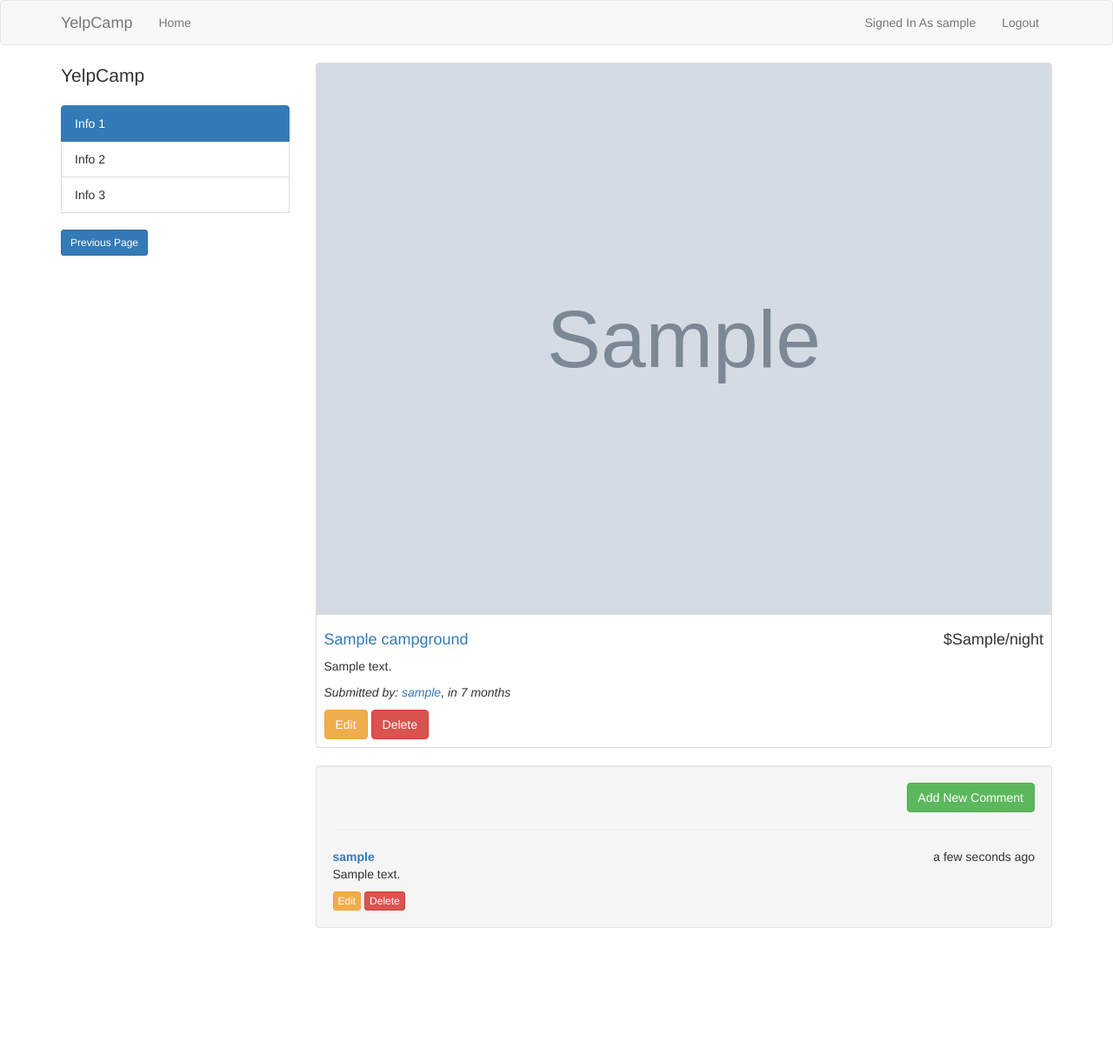
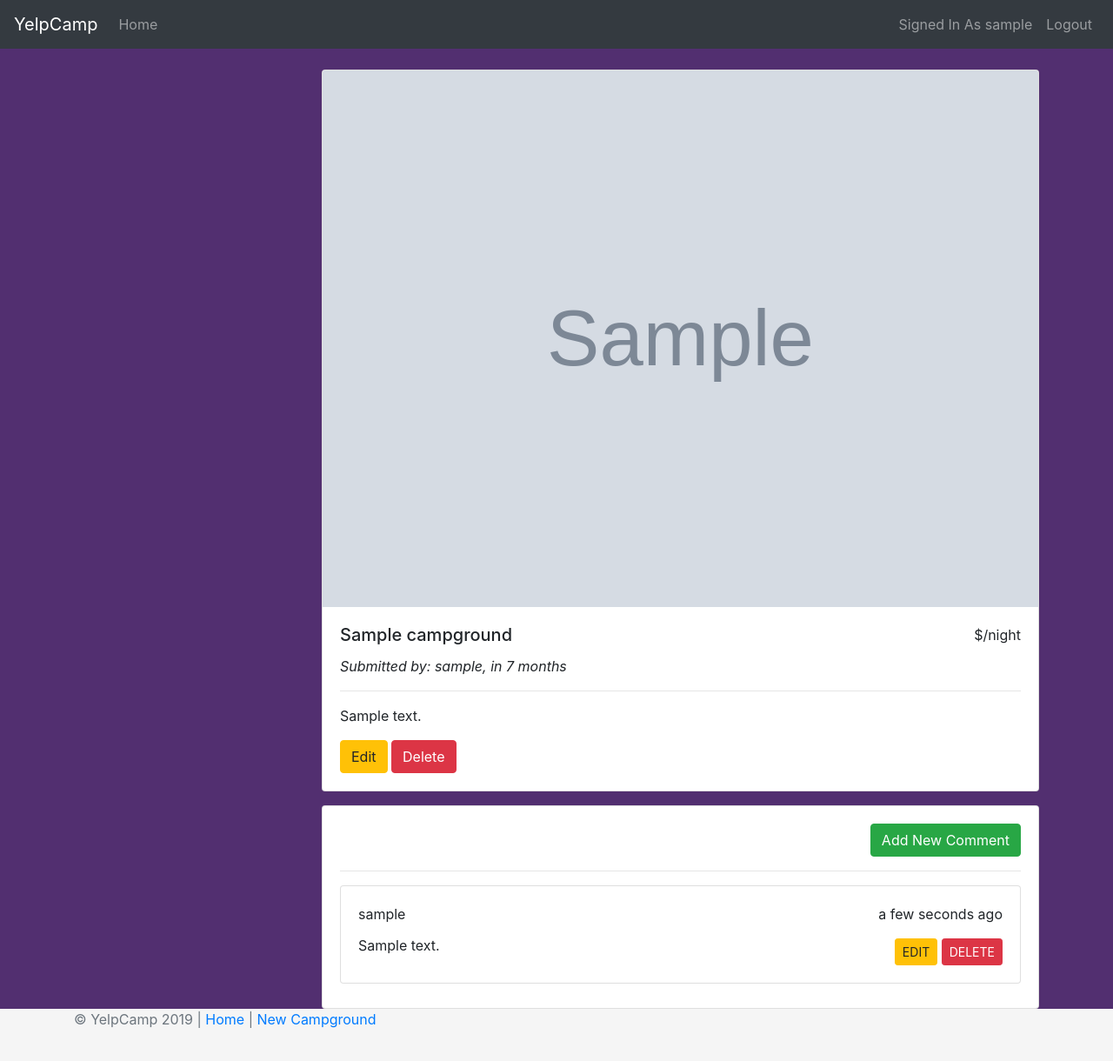
Before and after one commit to chickenteeth/camp_az, a Node server app: page /campgrounds/600000000000000000000001 in a window 1280 px wide. Shown: the whole page at 87% size. Before the commit the page ends 1067 px from the top, so only its background shows below. Run offline with Node 20, Linux system fonts and the light colour scheme; the visitor is signed in with stand-in values (Sample User, id 1); tables that the repository leaves empty hold one stand-in row (values such as "Sample post"); grey boxes marked "Sample" are stand-in pictures; some libraries are stand-ins or nearby versions.

Commit message:
commit to github

```diff
--- a/models/campground.js
+++ b/models/campground.js
@@ -4,6 +4,7 @@ var campgroundSchema = new mongoose.Schema({
     name: String,
 	price: String,
     image: String,
+	imageId: String,
     description: String,
 	createdAt: { type: Date, default: Date.now },
 	author: {
--- a/package.json
+++ b/package.json
@@ -13,6 +13,7 @@
     "@sendgrid/mail": "^6.3.1",
     "async": "^2.6.2",
     "body-parser": "^1.18.3",
+    "cloudinary": "^1.14.0",
     "connect-flash": "^0.1.1",
     "ejs": "^2.6.1",
     "express": "^4.16.4",
@@ -21,6 +22,7 @@
     "method-override": "^3.0.0",
     "moment": "^2.24.0",
     "mongoose": "^5.5.0",
+    "multer": "^1.4.1",
     "nodemailer": "^6.1.1",
     "nodemailer-sendgrid-transport": "^0.2.0",
     "nodemon": "^1.18.11",
--- a/public/stylesheets/main.css
+++ b/public/stylesheets/main.css
@@ -1,3 +1,51 @@
+html {
+	position: relative;
+	min-height: 100%;
+}
+body {
+  /* Margin bottom by footer height */
+	margin-bottom: 60px;
+	background: #522f70;
+}
+.footer {
+	position: absolute;
+	bottom: 0;
+	width: 100%;
+	/* Set the fixed height of the footer here */
+	height: 60px;
+	background-color: #f5f5f5;
+}
+
+.form-signin {
+	width: 100%;
+	max-width: 330px;
+	padding: 15px;
+	margin: 0 auto;
+}
+
+.form-signin .form-control {
+	position: relative;
+	box-sizing: border-box;
+	height: auto;
+	padding: 10px;
+	font-size: 16px;
+}
+
+.form-signin .form-control:focus {
+	z-index: 2;
+}
+
+.form-signin input[type="text"] {
+	margin-bottom: -1px;
+	border-bottom-right-radius: 0;
+	border-bottom-left-radius: 0;
+}
+.form-signin input[type="password"] {
+	margin-bottom: 10px;
+	border-top-left-radius: 0;
+	border-top-right-radius: 0;
+}
+
 .thumbnail img {
 	width: 100%;
 }
@@ -11,7 +59,7 @@
 }
 
 .delete-form{
-	display: inline;
+	display: inline-block;
 }
 
 .back {
@@ -25,3 +73,12 @@
 .reset {
 	padding-top: 20px;
 }
+
+.card {
+	transition: ease-in, .5s;
+}
+
+.card:hover {
+	box-shadow: 20px 20px 20px blue;
+	transform: rotate(360deg);
+}
--- a/routes/campgrounds.js
+++ b/routes/campgrounds.js
@@ -3,6 +3,27 @@ var router = express.Router();
 var Campground = require("../models/campground");
 var Comment = require("../models/comment");
 var middleware = require("../middleware");
+var multer = require('multer');
+var storage = multer.diskStorage({
+  filename: function(req, file, callback) {
+    callback(null, Date.now() + file.originalname);
+  }
+});
+var imageFilter = function (req, file, cb) {
+    // accept image files only
+    if (!file.originalname.match(/\.(jpg|jpeg|png|gif)$/i)) {
+        return cb(new Error('Only image files are allowed!'), false);
+    }
+    cb(null, true);
+};
+var upload = multer({ storage: storage, fileFilter: imageFilter});
+
+var cloudinary = require('cloudinary');
+cloudinary.config({
+  cloud_name: 'di12tfvna',
+  api_key: process.env.CLOUDINARY_API_KEY,
+  api_secret: process.env.CLOUDINARY_API_SECRET
+});
 
 //INDEX - show all campgrounds
 router.get("/", function(req, res){
@@ -33,26 +54,33 @@ router.get("/", function(req, res){
 });
 
 //CREATE - add new campground to DB
-router.post("/", middleware.isLoggedIn,function(req, res){
-    // get data from form and add to campgrounds array
-    var name = req.body.name;
-	var price = req.body.price;
-    var image = req.body.image;
-    var desc = req.body.description;
-	var author = {
+router.post("/", middleware.isLoggedIn, upload.single('image'), function(req, res) {
+	cloudinary.v2.uploader.upload(req.file.path, function(err, result) {
+		if(err) {
+		req.flash('error', err.message);
+		return res.redirect('back');
+		}
+		// add cloudinary url for the image to the campground object under image property
+		req.body.campground.image = result.secure_url;
+		// add image's public_id to campground object
+		req.body.campground.imageId = result.public_id;
+		// add price to campground
+		req.body.price = req.body.price;
+		// add author to campground
+		req.body.campground.author = {
 		id: req.user._id,
 		username: req.user.username
 		};
-    var newCampground = {name: name, image: image, description: desc, author: author};
-    // Create a new campground and save to DB
-    Campground.create(newCampground, function(err, newlyCreated){
-        if(err){
-            console.log(err);
-        } else {
-            //redirect back to campgrounds page
-			console.log(newlyCreated);
-            res.redirect("/campgrounds");
+		// add description to campground
+		req.body.campground.desc = req.body.description;
+
+      Campground.create(req.body.campground, function(err, campground) {
+        if (err) {
+          req.flash('error', err.message);
+          return res.redirect('back');
         }
+        res.redirect('/campgrounds/' + campground.id);
+      });
     });
 });
 
@@ -82,29 +110,52 @@ router.get("/:id/edit", middleware.checkCampgroundOwnership, function(req, res){
 	});
 });
 
-//Update Campground Route
-router.put("/:id", middleware.checkCampgroundOwnership, function(req, res){
-	Campground.findByIdAndUpdate(req.params.id, req.body.campground, function(err, updatedCampground){
-		if (err){
-			res.redirect("/campgrounds");
-		} else{
+router.put("/:id", middleware.checkCampgroundOwnership, upload.single('image'), function(req, res){
+    Campground.findById(req.params.id, async function(err, campground){
+        if(err){
+            req.flash("error", err.message);
+            res.redirect("back");
+        } else {
+            if (req.file) {
+              try {
+                  await cloudinary.v2.uploader.destroy(campground.imageId);
+                  var result = await cloudinary.v2.uploader.upload(req.file.path);
+                  campground.imageId = result.public_id;
+                  campground.image = result.secure_url;
+              } catch(err) {
+                  req.flash("error", err.message);
+                  return res.redirect("back");
+              }
+            }
+			campground.name = req.body.campground.name;
+			campground.description = req.body.campground.description;
+			campground.price = req.body.campground.price;
+			campground.save();
+			req.flash("success", "Successfully updated");
 			res.redirect("/campgrounds/" + req.params.id);
         }
     });
 });
 
 //Destroy Campground Route and Associated Comments
-router.delete("/:id", middleware.checkCampgroundOwnership, (req, res) => {
-    Campground.findByIdAndRemove(req.params.id, (err, campgroundRemoved) => {
-        if (err) {
-            console.log(err);
+router.delete('/:id', function(req, res) {
+	Campground.findById(req.params.id, async function(err, campground) {
+		if(err) {
+			req.flash("error", err.message);
+			return res.redirect("back");
 			}
-        Comment.deleteMany( {_id: { $in: campgroundRemoved.comments } }, (err) => {
-            if (err) {
-                console.log(err);
+			try {
+				await cloudinary.v2.uploader.destroy(campground.imageId);
+				Comment.deleteMany( {_id: { $in: campground.comments } });
+				campground.remove();
+				req.flash('success', 'Campground deleted successfully!');
+				res.redirect('/campgrounds');
+			} catch(err) {
+			if(err) {
+			  req.flash("error", err.message);
+			  return res.redirect("back");
 			}
-            res.redirect("/campgrounds");
-        });
+		}
 	});
 });
 
--- a/views/campgrounds/show.ejs
+++ b/views/campgrounds/show.ejs
@@ -1,59 +1,64 @@
 <% include ../partials/header %>
-
 <div class="row">
   <div class="col-md-3">
-			<p class="lead">
-				YelpCamp
-			</p>
-			<div class="list-group">
-				<li class="list-group-item active">Info 1</li>
-				<li class="list-group-item">Info 2</li>
-				<li class="list-group-item">Info 3</li>
-				<a class="btn btn-sm btn-primary back" href="/campgrounds">Previous Page</a>
-			</div>
+    <div id="map"></div>
   </div>
   <div class="col-md-9">
-            <div class="thumbnail">
-                <img class="img-responsive" src="<%= campground.image %>">
-                <div class="caption-full">
-                    <h4 class="pull-right">$<%= campground.price %>/night</h4>
-                    <h4><a><%=campground.name%></a></h4>
-                    <p><%= campground.description %></p>
-					<p><em>Submitted by: <a href="/users/<%= campground.author.id %>"><%= campground.author.username %></a>, <%= moment(campground.createdAt).fromNow() %></em></p>
-					<% if(currentUser && campground.author.id.equals(currentUser._id) || currentUser && currentUser.isAdmin){  %>
+    <div class="card mb-3">
+      <img class="card-img-top" src="<%= campground.image %>" alt="<%= campground.name %>">
+      <div class="card-body">
+        <p class="float-right">
+          $<%= campground.cost %>/night
+        </p>
+        <h5 class="card-title"><%= campground.name %></h5>
+        <p>
+          <em>Submitted by: <%= campground.author.username %>, <%= moment(campground.createdAt).fromNow() %></em>
+        </p>
+        <hr>
+        <p class="card-text"><%= campground.description %></p>
+        <% if(currentUser && campground.author.id.equals(currentUser._id) || currentUser && currentUser.isAdmin){ %>
         <a class="btn btn-warning" href="/campgrounds/<%= campground._id %>/edit">Edit</a>
-						<form class="delete-form" action="/campgrounds/<%= campground._id %>?_method=DELETE" method="POST">
-							<button class="btn btn-danger">
-								Delete
-							</button>
+        <form action="/campgrounds/<%= campground._id %>?_method=DELETE" method="POST" class="delete-form">
+          <button class="btn btn-danger">Delete</button>
         </form>
         <% } %>
       </div>
     </div>
-			<div class="well">
+    <div class="card">
+      <div class="card-body">
         <div class="text-right">
-					<a class="btn btn-success" href="/campgrounds/<%= campground._id 									%>/comments/new">Add New Comment</a>
+          <a class="btn btn-success" href="/campgrounds/<%= campground._id %>/comments/new">Add New Comment</a>
         </div>
         <hr>
+        <div class="row">
         <% campground.comments.forEach(function(comment){ %>
-						<div class="row">
-							<div class="col-md-12">
-								<strong><a href="/users/<%= comment.author.id %>"><%= comment.author.username %></a></strong>
-								<span class="pull-right"><%= moment(comment.createdAt).fromNow() %></span>
-								<p>
-									<%= comment.text %>
-								</p>
+          <div class="col-md-12 mb-2">
+            <div class="card">
+              <div class="card-body">
+                <div class="float-left">
+                  <p class="card-title"><%= comment.author.username %></p>
+                  <p class="card-text"><%= comment.text %></p>
+                </div>
+                <div class="float-right">
+                  <p><%= moment(comment.createdAt).fromNow() %></p>
+
                   <% if(currentUser && comment.author.id.equals(currentUser._id) || currentUser && currentUser.isAdmin){ %>
-									<a class="btn btn-xs btn-warning" href="/campgrounds/<%= campground._id %>/comments/<%= comment._id %>/edit">Edit</a>
-									<form class="delete-form" action="/campgrounds/<%= campground._id %>/comments/<%= comment._id %>?_method=DELETE" method="POST">
-										<input type="submit" class="btn btn-xs btn-danger" value="Delete">
+                  <div class="float-right">
+                    <a href="/campgrounds/<%=campground._id%>/comments/<%=comment._id%>/edit" class="btn btn-sm btn-warning">EDIT</a>
+                    <form class="delete-form" action="/campgrounds/<%=campground._id%>/comments/<%=comment._id%>?_method=DELETE" method="POST">
+                      <button class="btn btn-sm btn-danger">DELETE</button>
                     </form>
+                  </div>
                   <% } %>
                 </div>
               </div>
-					<% }); %>
+            </div>
+          </div>
+        <% }) %>
         </div>
       </div>
     </div>
-
+  </div>
+</div>
+</div>
 <% include ../partials/footer %>
--- a/views/partials/footer.ejs
+++ b/views/partials/footer.ejs
@@ -1,4 +1,10 @@
 	</div><!-- /.container -->
+
+        <footer class="footer">
+          <div class="container">
+            <p class="text-muted">&copy; YelpCamp 2019 | <a href="/campgrounds">Home</a> | <a href="/campgrounds/new">New Campground</a></p>
+          </div>
+        </footer>
 
 	<!-- jQuery CDN -->
 	<script
--- a/views/partials/header.ejs
+++ b/views/partials/header.ejs
@@ -1,48 +1,53 @@
 <!DOCTYPE html>
-<html>
+<html lang="en">
   <head>
+      <meta charset="utf-8">
+      <meta http-equiv="X-UA-Compatible" content="IE=edge">
       <meta name="viewport" content="width=device-width, initial-scale=1">
       <title>YelpCamp</title>
-		<link rel="stylesheet" href="https://maxcdn.bootstrapcdn.com/bootstrap/3.3.7/css/bootstrap.min.css">        <link rel="stylesheet" href="https://use.fontawesome.com/releases/v5.8.1/css/all.css" integrity="sha384-50oBUHEmvpQ+1lW4y57PTFmhCaXp0ML5d60M1M7uH2+nqUivzIebhndOJK28anvf" crossorigin="anonymous">
+      <link rel="stylesheet" href="https://maxcdn.bootstrapcdn.com/bootstrap/4.0.0/css/bootstrap.min.css" integrity="sha384-Gn5384xqQ1aoWXA+058RXPxPg6fy4IWvTNh0E263XmFcJlSAwiGgFAW/dAiS6JXm" crossorigin="anonymous">
       <link rel="stylesheet" href="/stylesheets/main.css">
   </head>
   <body>
-		<nav class="navbar navbar-default">
-			<div class="container">
-				<div class="navbar-header">
-					<button type="button" class="navbar-toggle collapsed" data-toggle="collapse" data-target="#navbar" aria-expanded="false" aria-controls="navbar">
-					  <span class="sr-only">Toggle navigation</span>
-					  <span class="icon-bar"></span>
-					  <span class="icon-bar"></span>
-					  <span class="icon-bar"></span>
+
+    <nav class="navbar navbar-expand-md navbar-dark bg-dark mb-4">
+      <a class="navbar-brand" href="/">YelpCamp</a>
+      <button class="navbar-toggler" type="button" data-toggle="collapse" data-target="#navbarCollapse" aria-controls="navbarCollapse" aria-expanded="false" aria-label="Toggle navigation">
+        <span class="navbar-toggler-icon"></span>
       </button>
-
-					<a class="navbar-brand" href="/">YelpCamp</a>
-				</div>
-				<div id="navbar" class="collapse navbar-collapse">
-				  <ul class="nav navbar-nav">
-					<li class="<%= typeof page !== 'undefined' && page === 'campgrounds' ? 'active' : '' %>"><a href="/campgrounds">Home</a></li>
+      <div class="collapse navbar-collapse" id="navbarCollapse">
+        <ul class="navbar-nav mr-auto">
+          <li class="nav-item <%= typeof page !== 'undefined' && page === 'campgrounds' ? 'active' : '' %>">
+            <a href="/campgrounds" class="nav-link">Home</a>
+          </li>
         </ul>
-				  <ul class="nav navbar-nav navbar-right">
+        <ul class="navbar-nav">
             <% if(!currentUser){ %>
-						  <li class="<%= typeof page !== 'undefined' && page === 'login' ? 'active' : '' %>"><a href="/login">Login</a></li>
-						  <li class="<%= typeof page !== 'undefined' && page === 'register' ? 'active' : '' %>"><a href="/register">Sign Up</a></li>
+                <li class="nav-item <%= typeof page !== 'undefined' && page === 'login' ? 'active' : '' %>">
+                  <a href="/login" class="nav-link">Login</a>
+                </li>
+                <li class="nav-item <%= typeof page !== 'undefined' && page === 'register' ? 'active' : '' %>">
+                  <a href="/register" class="nav-link">Sign Up</a>
+                </li>
             <% } else { %>
-						  <li><a href="/users/<%=currentUser._id%>">Signed In As <%= currentUser.username %></a></li>
-						  <li><a href="/logout">Logout</a></li>
+                <li class="nav-item">
+                  <a href="#" class="nav-link">Signed In As <%= currentUser.username %></a>
+                </li>
+                <li class="nav-item">
+                  <a href="/logout" class="nav-link">Logout</a>
+                </li>
             <% } %>
         </ul>
       </div>
-			</div>
     </nav>
+
     <div class="container">
-			<% if (error && error.length > 0) { %>
-				<div class="alert alert-danger" role="alert"><%= error %></div>
+       <% if(error && error.length > 0) { %>
+         <div class="alert alert-danger" role="alert"><%=error %></div>
        <% } %>
 
        <% if(success && success.length > 0) { %>
          <div class="alert alert-success" role="alert"><%= success %></div>
        <% } %>
     </div>
-
     <div class="container">
```
Also changed, not shown: views/campgrounds/edit.ejs (+17 -6 lines), views/campgrounds/index.ejs (+6 -6 lines), views/campgrounds/new.ejs (+22 -10 lines), views/comments/edit.ejs (+9 -8 lines), views/comments/new.ejs (+6 -6 lines), views/login.ejs (+15 -16 lines), views/register.ejs (+9 -25 lines), 2 other files. Lines whose indentation alone changed are shown as unchanged.
